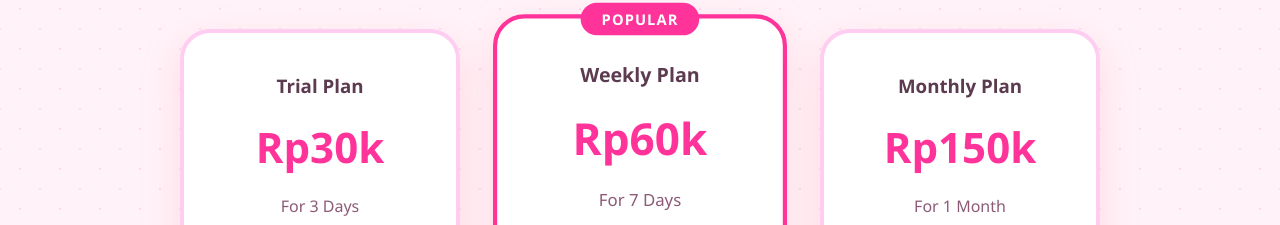
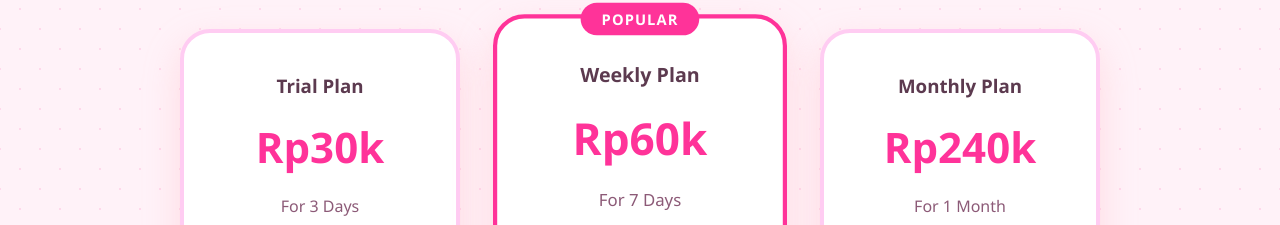
Before and after one commit to FariNoveri/anticheat-laser, a React (Vite) app: page / in a window 1280 px wide. Shown: the part 2571-2796 px from the top of the page. Built offline with nearby package versions, Linux system fonts and the light colour scheme; no server answers; what react-google-recaptcha-v3 would draw is missing.

Commit message:
update: monthly plan price to Rp240k

```diff
--- a/src/components/LandingPage.jsx
+++ b/src/components/LandingPage.jsx
@@ -209,7 +209,7 @@ export default function LandingPage() {
 
           <div className="pricing-card">
             <h3>Monthly Plan</h3>
-            <div className="price" style={{fontSize: "42px"}}>Rp150k</div>
+            <div className="price" style={{fontSize: "42px"}}>Rp240k</div>
             <p style={{color: "#8c5a77", marginBottom: 20}}>For 1 Month</p>
             <ul className="pricing-features">
               <li>1 Month Access</li>
```
